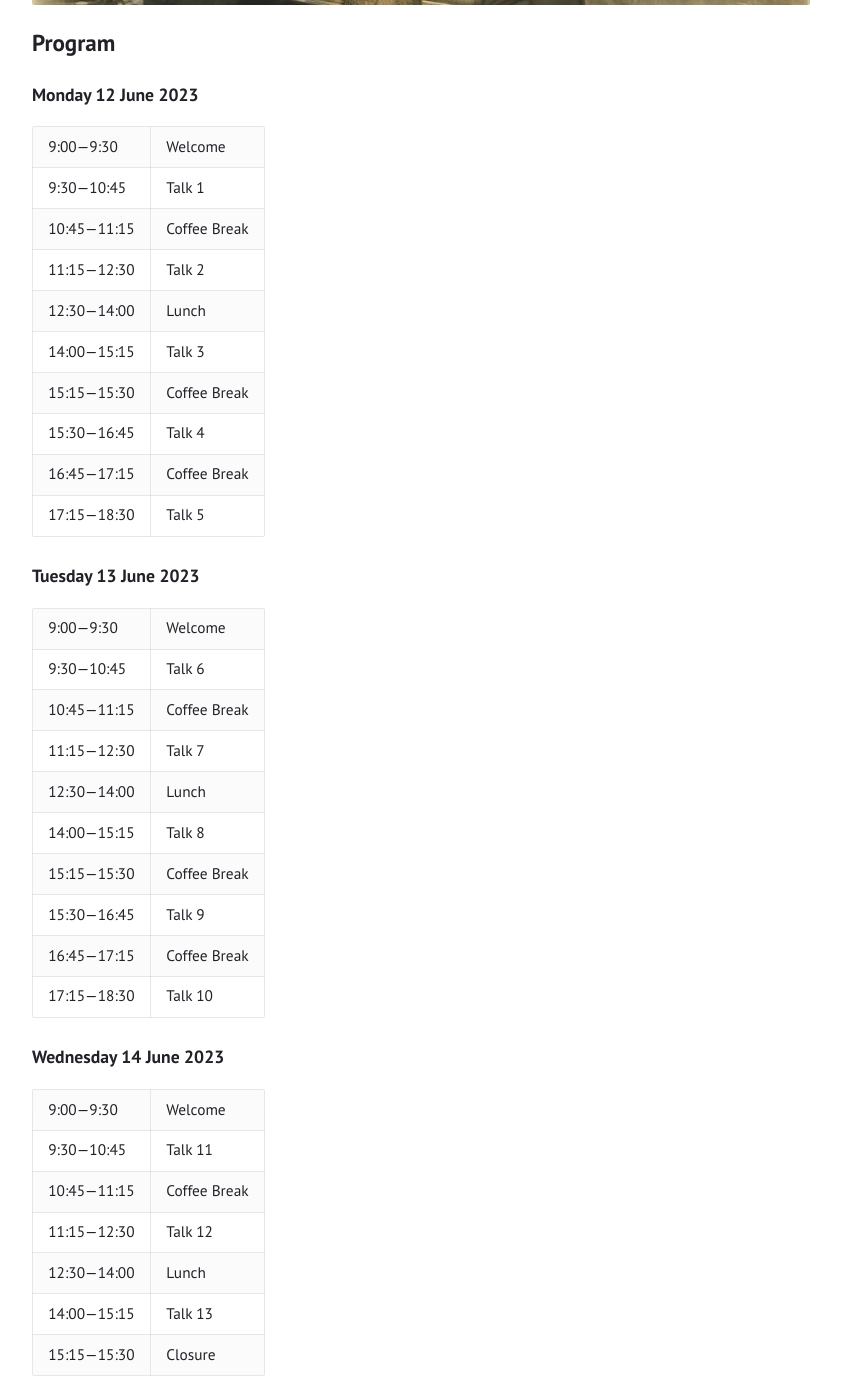
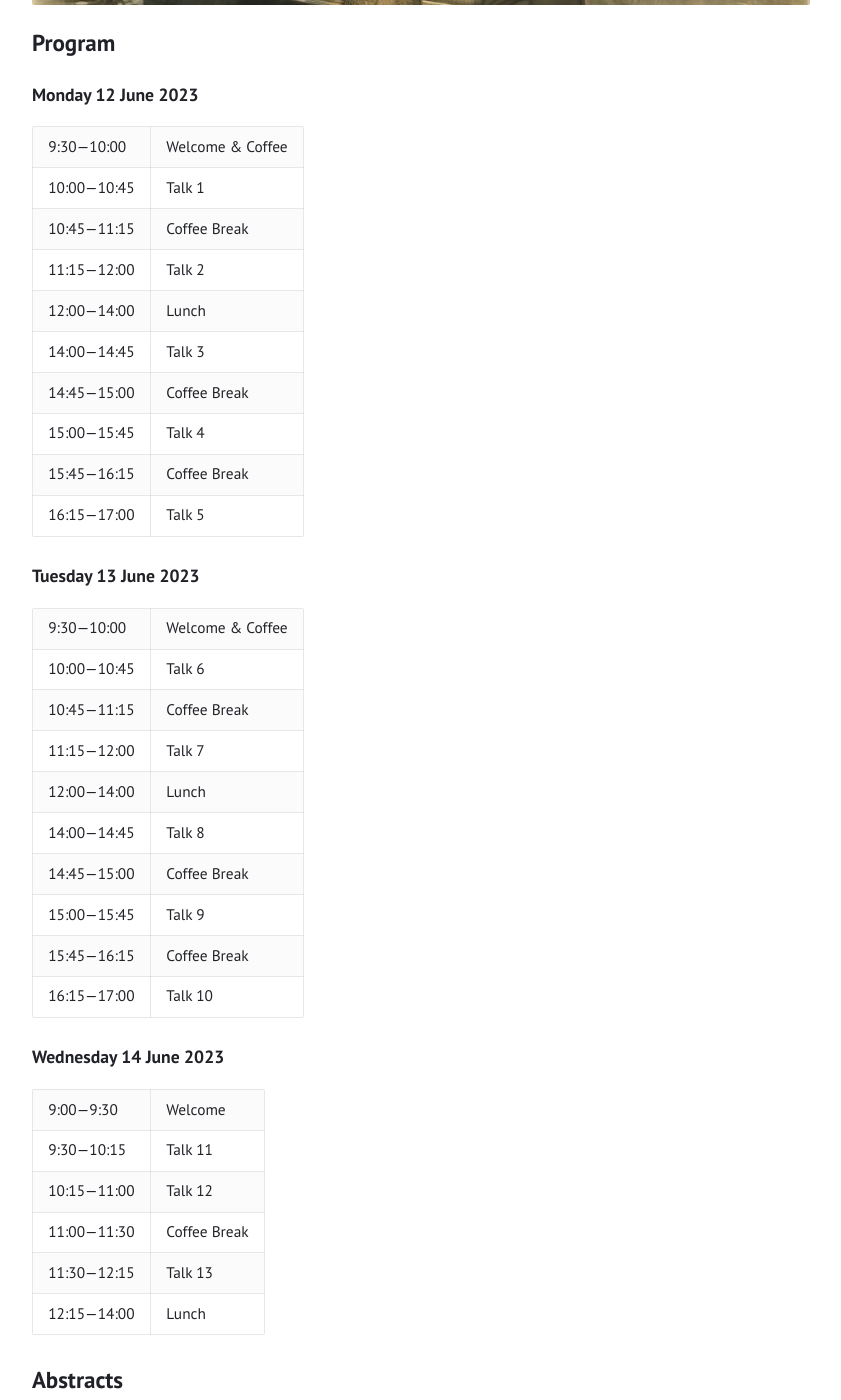
Before and after one commit to yhamami/mathed-pmp-workshop, a Jekyll site: the page built from program.md, in a window 1280 px wide and 1400 px high, scrolled down 413 px. Shown: the whole window, without its empty margins (219-1060 px from the left). Built offline with Jekyll 4.4.1, drawn with Linux system fonts in a browser that asks for light colours.

Commit message:
fix: program

```diff
--- a/program.md
+++ b/program.md
@@ -10,42 +10,42 @@ layout: page
 
 **Monday 12 June 2023**
 
-| 9:00—9:30 | Welcome |
-| 9:30—10:45 | Talk 1|
+| --------- | ---------- |
+| 9:30—10:00 | Welcome & Coffee |
+| 10:00—10:45 | Talk 1|
 | 10:45—11:15 | Coffee Break |
-| 11:15—12:30 | Talk 2|
-| 12:30—14:00 | Lunch |
-| 14:00—15:15 | Talk 3|
-| 15:15—15:30 | Coffee Break |
-| 15:30—16:45 | Talk 4|
-| 16:45—17:15 | Coffee Break |
-| 17:15—18:30|  Talk 5|
+| 11:15—12:00 | Talk 2|
+| 12:00—14:00 | Lunch |
+| 14:00—14:45 | Talk 3|
+| 14:45—15:00 | Coffee Break |
+| 15:00—15:45 | Talk 4|
+| 15:45—16:15 | Coffee Break |
+| 16:15—17:00|  Talk 5|
 
 **Tuesday 13 June 2023**
 
 | --------- | ---------- |
-| 9:00—9:30 | Welcome |
-| 9:30—10:45 | Talk 6|
+| 9:30—10:00 | Welcome & Coffee |
+| 10:00—10:45 | Talk 6|
 | 10:45—11:15 | Coffee Break |
-| 11:15—12:30 | Talk 7|
-| 12:30—14:00 | Lunch |
-| 14:00—15:15 | Talk 8|
-| 15:15—15:30 | Coffee Break |
-| 15:30—16:45 | Talk 9|
-| 16:45—17:15 | Coffee Break |
-| 17:15—18:30|  Talk 10|
+| 11:15—12:00 | Talk 7|
+| 12:00—14:00 | Lunch |
+| 14:00—14:45 | Talk 8|
+| 14:45—15:00 | Coffee Break |
+| 15:00—15:45 | Talk 9|
+| 15:45—16:15 | Coffee Break |
+| 16:15—17:00|  Talk 10|
 
 **Wednesday 14 June 2023**
 
 
 | --------- | ---------- |
 | 9:00—9:30 | Welcome |
-| 9:30—10:45 | Talk 11|
-| 10:45—11:15 | Coffee Break |
-| 11:15—12:30 | Talk 12|
-| 12:30—14:00 | Lunch |
-| 14:00—15:15 | Talk 13|
-| 15:15—15:30 | Closure |
+| 9:30—10:15 | Talk 11|
+| 10:15—11:00 | Talk 12|
+| 11:00—11:30 | Coffee Break |
+| 11:30—12:15 | Talk 13|
+| 12:15—14:00 | Lunch |
 
 
 
```
